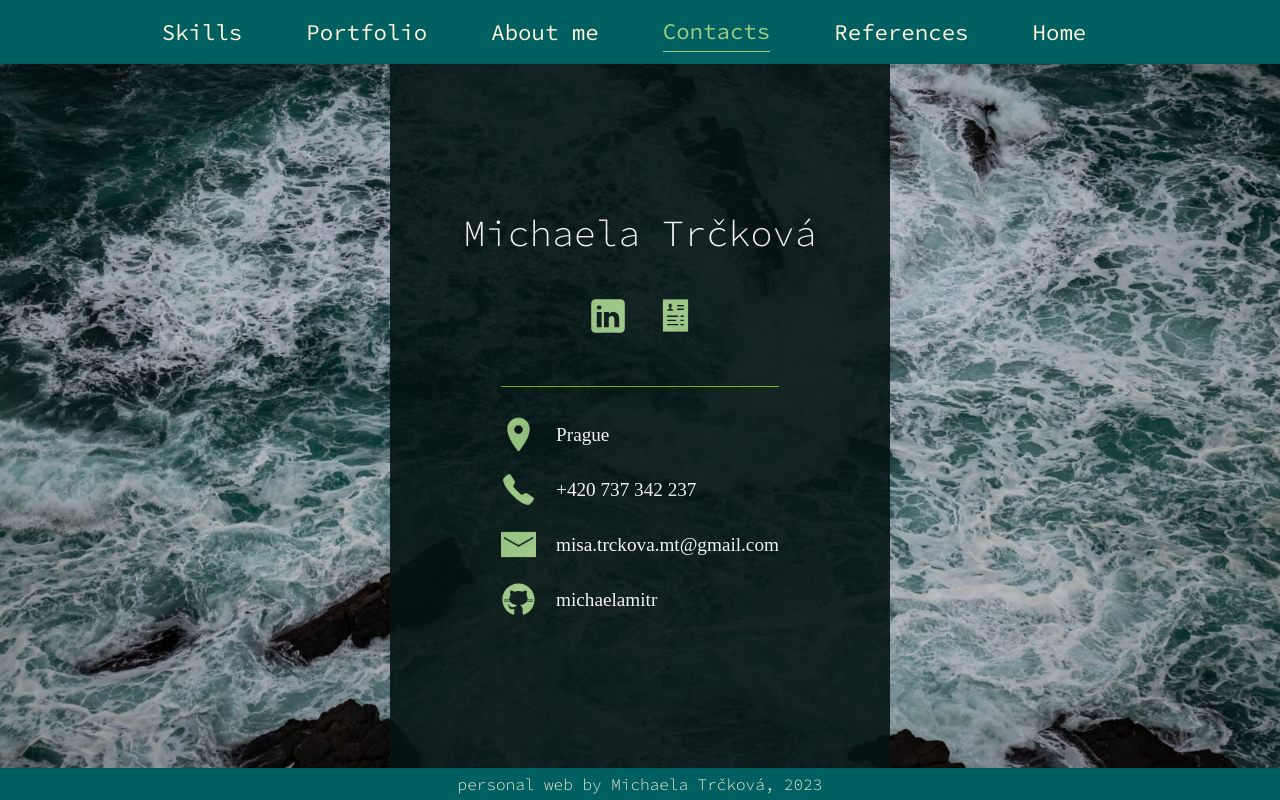
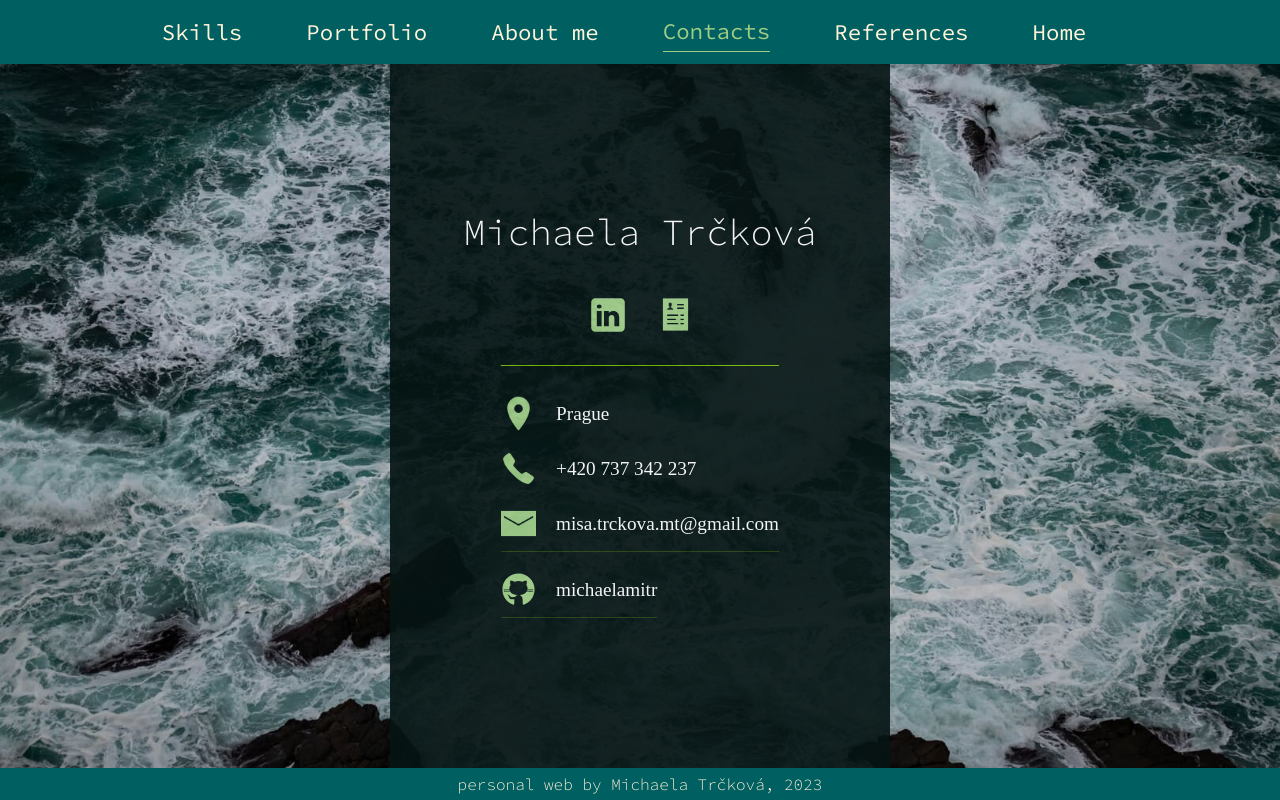
Before and after one commit to michaelamitr/personal-web-michaela-trckova, a React app: page /contacts in a window 1280 px wide. Built offline with nearby package versions, Linux system fonts and the light colour scheme; a web font is replaced by a local one.

Commit message:
contact click highlight add

```diff
--- a/src/pages/Contacts/contacts.css
+++ b/src/pages/Contacts/contacts.css
@@ -121,6 +121,18 @@
   color: white;
 }
 
+.phone-number,
+.email-link,
+.git-hub__link {
+  padding-bottom: 10px;
+  border-bottom: 1px solid #77bc0145;
+}
+
+.phone-number {
+  padding-bottom: 10px;
+  border-bottom: 1px solid #77bc0145;
+}
+
 .email-link,
 .git-hub__link {
   cursor: pointer;
@@ -196,4 +208,13 @@
     min-width: 500px;
   }
 
+  .phone-number {
+    border: 0;
+    padding-bottom: 0;
+  }
+
+  .basic-info__container {
+    padding-bottom: 30px;
+  }
+
 }
--- a/src/pages/Contacts/contacts.jsx
+++ b/src/pages/Contacts/contacts.jsx
@@ -27,7 +27,7 @@ export const Contacts = () => {
             </a>
           </div>
           <div className="phone">
-            <a className="phone-number">
+            <a href="tel:+420737342237" className="phone-number">
               <span className="phone-icon"></span>
               +420 737 342 237
             </a>
```
